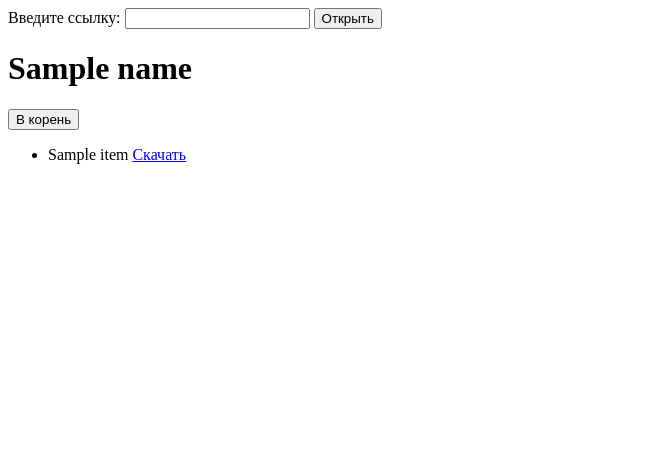
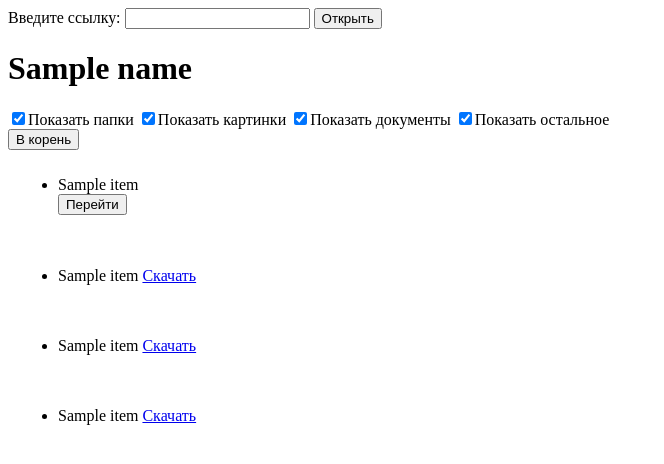
Before and after one commit to Sh0ma28/django-yandexdisk, a Django app: template app/templates/app/index.html in a window 1280 px wide. Shown: the top 464 px of the page, without its empty margins (0-664 px from the left). Run offline with Django 5.2, Linux system fonts and the light colour scheme; the template is opened without the code that fills it: most values are stand-ins (such as "Sample title", 1, 10 or a date in 2020).

Commit message:
filter by type v.1

```diff
--- a/app/templates/app/index.html
+++ b/app/templates/app/index.html
@@ -3,6 +3,28 @@
 <head>
     <meta charset="UTF-8">
     <title>Скачать с Яндекс диска</title>
+    <style>
+        .list {
+            padding: 10px;
+            display: none;
+        }
+
+        #checkbox_dir:checked ~ #dir {
+            display: block;
+        }
+
+        #checkbox_image:checked ~ #image {
+            display: block;
+        }
+
+        #checkbox_document:checked ~ #document {
+            display: block;
+        }
+
+        #checkbox_other:checked ~ #other {
+            display: block;
+        }
+    </style>
 </head>
 <body>
     <form method="POST">
@@ -14,6 +36,10 @@
 
     {% if data %}
         <h1> {{ name }}</h1>
+        <input type="checkbox" class="checkbox" id="checkbox_dir" checked>Показать папки
+        <input type="checkbox" class="checkbox" id="checkbox_image" checked>Показать картинки
+        <input type="checkbox" class="checkbox" id="checkbox_document" checked>Показать документы
+        <input type="checkbox" class="checkbox" id="checkbox_other" checked>Показать остальное
         {% if path %}
         <form method="POST">
             {% csrf_token %}
@@ -21,24 +47,65 @@
             <button type="submit">В корень</button>
         </form>
         {% endif %}
+        {% if data.dir.length != 0 %}
+            <div class="list" id="dir">
                 <ul>
-            {% for item in data %}
+                    {% for item in data.dir %}
                         <li>
                             {{ item.name }}
-                    {% if item.type == 'dir'%}
                             <form method="POST">
                                 {% csrf_token %}
                                 <input type="hidden" name="public_key" value="{{ public_key }}">
                                 <input type="hidden" name="path" value="{{ item.path }}">
                                 <button type="submit">Перейти</button>
                             </form>
+                        </li>
+                    {% endfor %}
+                </ul>
+            </div>
         {% endif %}
+        {% if data.image.length != 0 %}
+            <div class="list" id="image">
+                <ul>
+                    {% for item in data.image %}
+                        <li>
+                            {{ item.name }}
                             {% if item.file %}
                             <a href="{{ item.file }}" download>Скачать</a>
                             {% endif %}
                         </li>
                     {% endfor %}
                 </ul>
+            </div>
+        {% endif %}
+        {% if data.document.length != 0 %}
+            <div class="list" id="document">
+                <ul>
+                    {% for item in data.document %}
+                        <li>
+                            {{ item.name }}
+                            {% if item.file %}
+                                <a href="{{ item.file }}" download>Скачать</a>
+                            {% endif %}
+                        </li>
+                    {% endfor %}
+                </ul>
+            </div>
+        {% endif %}
+        {% if data.other.length != 0 %}
+            <div class="list" id="other">
+                <ul>
+                    {% for item in data.other %}
+                        <li>
+                            {{ item.name }}
+                            {% if item.file %}
+                                <a href="{{ item.file }}" download>Скачать</a>
+                            {% endif %}
+                        </li>
+                    {% endfor %}
+                </ul>
+            </div>
+        {% endif %}
     {% endif %}
 </body>
 </html>
```
Also changed, not shown: app/views.py (+16 -6 lines). Lines whose indentation alone changed are shown as unchanged.
